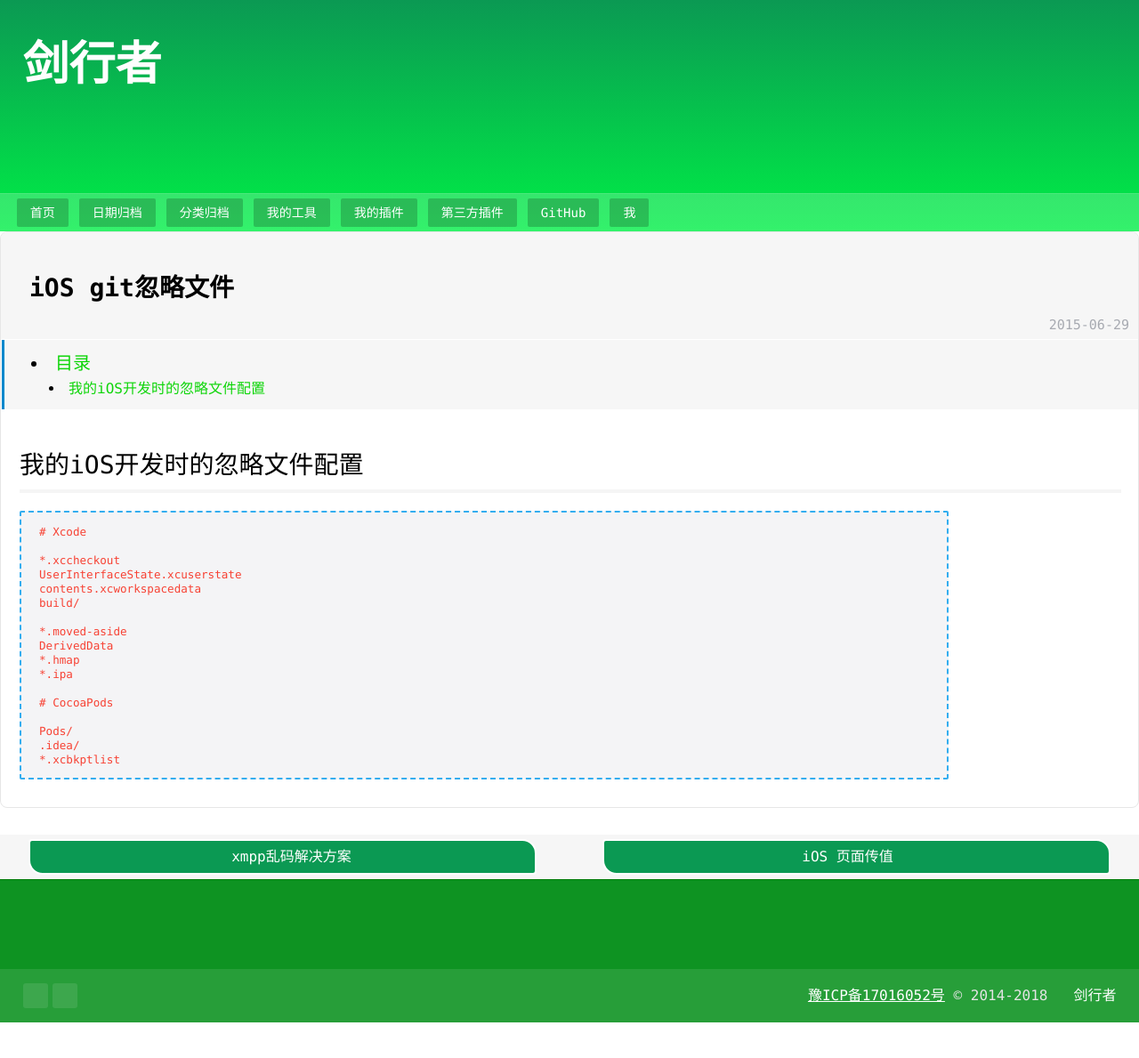
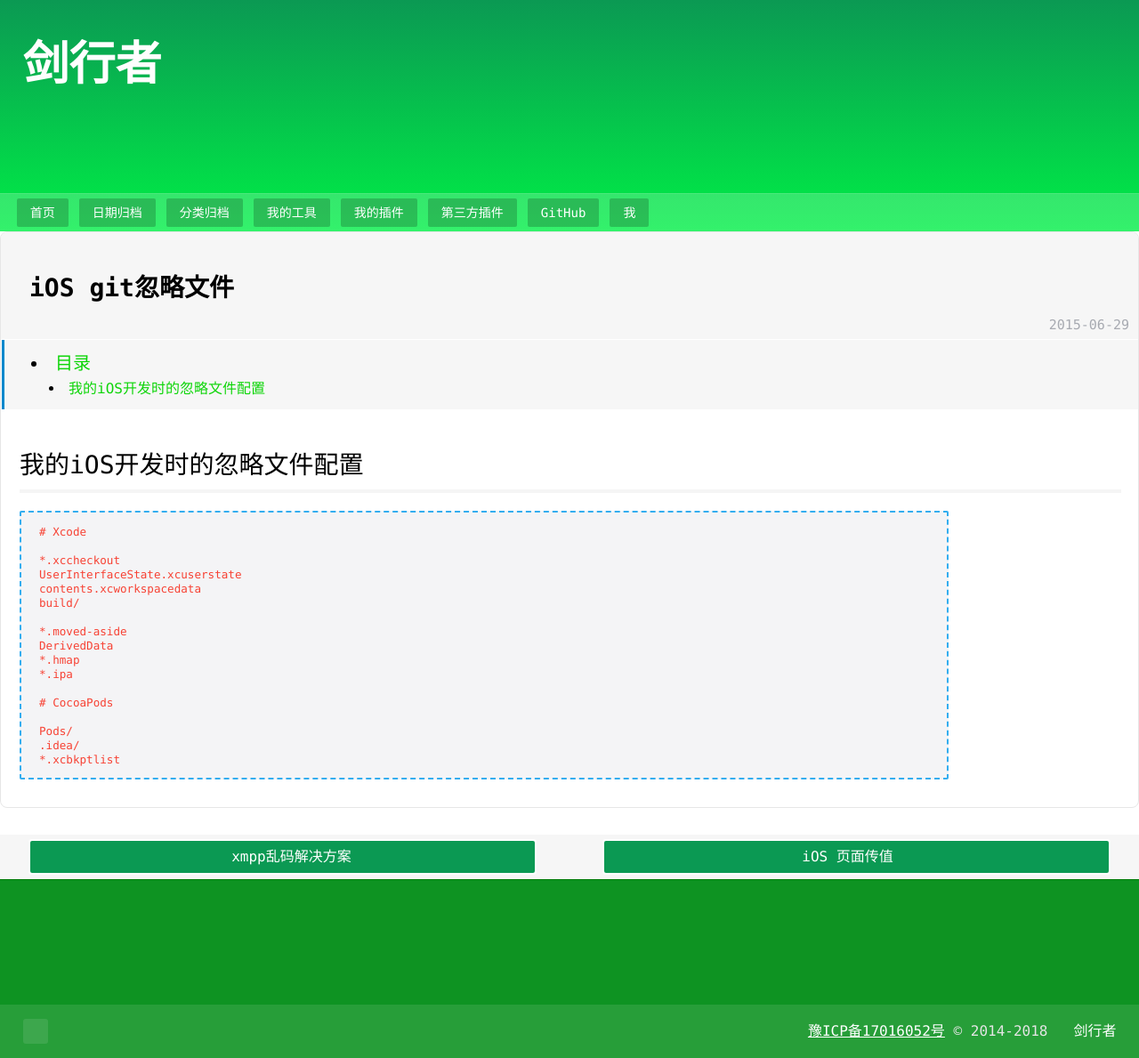
Before and after one commit to psvmc/myblog_jekyll, a Jekyll site: the page built from _posts/2015-06-29-ios-gitignore.md, in a window 1280 px wide. Shown: the whole page at 89% size. Built offline with Jekyll 4.4.1, drawn with Linux system fonts in a browser that asks for light colours; comment, search, counter and statistics services are not loaded; before the commit the page ends 1149 px from its top, so only the background shows below that.

Commit message:
文章更新

```diff
--- a/_config.yml
+++ b/_config.yml
@@ -48,8 +48,6 @@ themes: /jekyll-themes/ztheme
 
 #关注我
 follow:
-  - class: fa-github
-    url: https://github.com/psvmc
   - class: fa-rss
     url: /atom.xml
 
--- a/jekyll-themes/ztheme/css/style.css
+++ b/jekyll-themes/ztheme/css/style.css
@@ -438,7 +438,7 @@ a:hover {
     transition: background .4s ease-in-out;
     text-align: center;
     color: #fff;
-    border-radius: 4px 16px;
+    border-radius: 4px 4px;
     background: #0b9953;
     border: solid 2px white;
 }
@@ -505,14 +505,13 @@ a:hover {
 
 #ztheme-foot {
     width: 100%;
-    height: 160px;
     border-top: 1px solid #007b06;
     background: #0e9322;
 }
 
 .footer {
     width: 80%;
-    height: 100px;
+    height: 140px;
     margin: 0 auto;
 }
 
```
